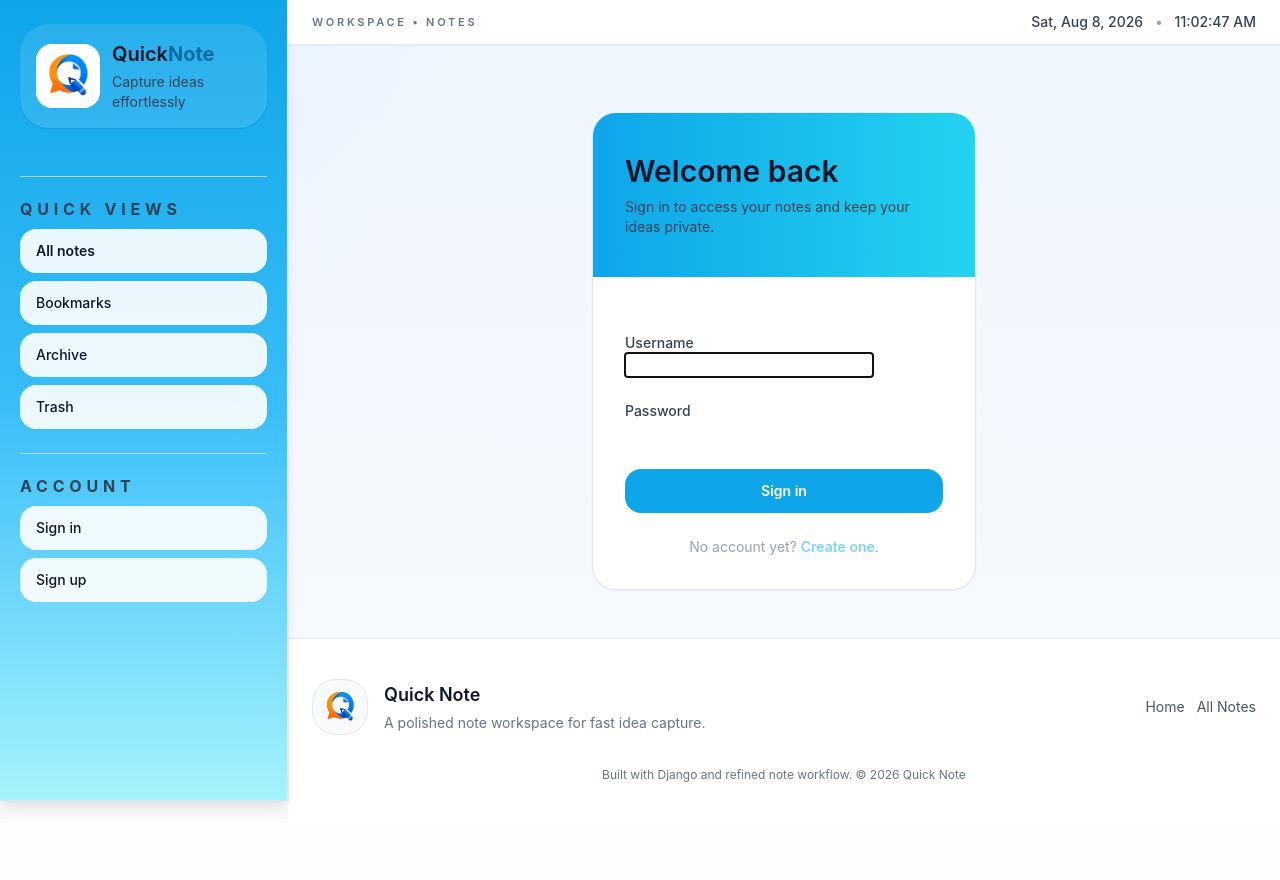
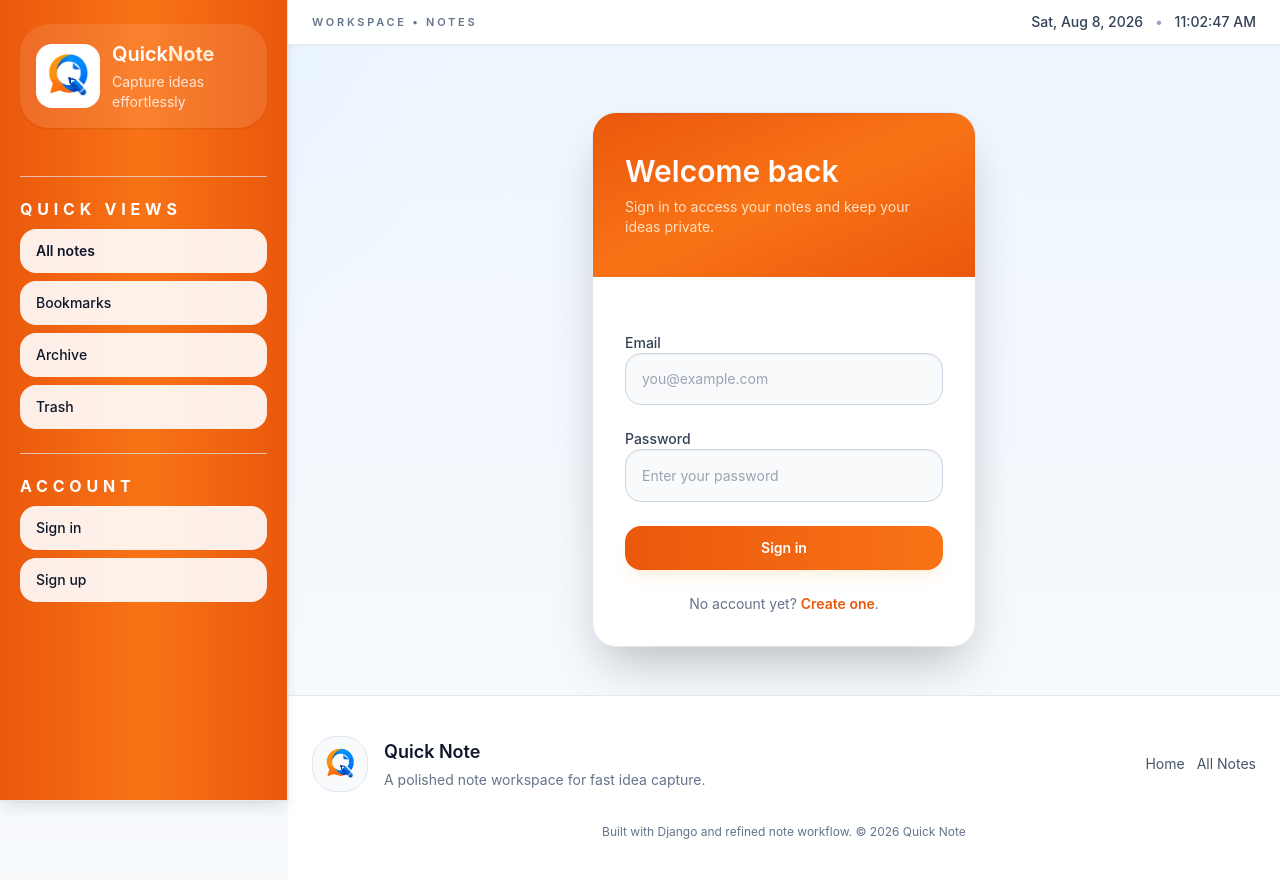
Before and after one commit to Paban-Bhandari/notes_app, a Django app: page /login/ in a window 1280 px wide. Before the commit the page ends 813 px from the top, so only its background shows below. Run offline with Django 5.2, Linux system fonts and the light colour scheme; some libraries are stand-ins or nearby versions.

Commit message:
added login and suignup feature

```diff
--- /dev/null
+++ b/note/forms.py
@@ -0,0 +1,111 @@
+from django import forms
+from django.contrib.auth import authenticate, get_user_model
+from django.contrib.auth.forms import UserCreationForm
+
+User = get_user_model()
+
+
+class CustomUserCreationForm(UserCreationForm):
+    email = forms.EmailField(
+        required=True,
+        widget=forms.EmailInput(attrs={
+            "autocomplete": "email",
+            "class": "w-full rounded-2xl border border-slate-200 bg-slate-50 px-4 py-3 text-sm text-slate-900 shadow-sm focus:border-orange-500 focus:outline-none focus:ring-2 focus:ring-orange-200",
+            "placeholder": "you@example.com",
+        }),
+        label="Email",
+    )
+
+    class Meta:
+        model = User
+        fields = ("email", "password1", "password2")
+
+    def __init__(self, *args, **kwargs):
+        super().__init__(*args, **kwargs)
+        base_attrs = {
+            "class": "w-full rounded-2xl border border-slate-200 bg-slate-50 px-4 py-3 text-sm text-slate-900 shadow-sm focus:border-orange-500 focus:outline-none focus:ring-2 focus:ring-orange-200",
+        }
+
+        self.fields["email"].widget.attrs.update({
+            **base_attrs,
+            "autocomplete": "email",
+            "placeholder": "you@example.com",
+        })
+        self.fields["password1"].widget.attrs.update({
+            **base_attrs,
+            "autocomplete": "new-password",
+            "placeholder": "Create a password",
+        })
+        self.fields["password2"].widget.attrs.update({
+            **base_attrs,
+            "autocomplete": "new-password",
+            "placeholder": "Confirm your password",
+        })
+
+    def clean_email(self):
+        email = self.cleaned_data["email"].strip().lower()
+        if User.objects.filter(email__iexact=email).exists():
+            raise forms.ValidationError("A user with this email address already exists.")
+        return email
+
+    def save(self, commit=True):
+        user = super().save(commit=False)
+        email = self.cleaned_data["email"].strip().lower()
+        user.email = email
+        user.username = email
+        if commit:
+            user.save()
+        return user
+
+
+class EmailAuthenticationForm(forms.Form):
+    email = forms.EmailField(
+        widget=forms.EmailInput(attrs={
+            "autocomplete": "email",
+            "class": "w-full rounded-2xl border border-slate-200 bg-slate-50 px-4 py-3 text-sm text-slate-900 shadow-sm focus:border-orange-500 focus:outline-none focus:ring-2 focus:ring-orange-200",
+            "placeholder": "you@example.com",
+        }),
+        label="Email",
+    )
+    password = forms.CharField(
+        strip=False,
+        widget=forms.PasswordInput(attrs={
+            "autocomplete": "current-password",
+            "class": "w-full rounded-2xl border border-slate-200 bg-slate-50 px-4 py-3 text-sm text-slate-900 shadow-sm focus:border-orange-500 focus:outline-none focus:ring-2 focus:ring-orange-200",
+            "placeholder": "Enter your password",
+        }),
+        label="Password",
+    )
+
+    error_messages = {
+        "invalid_login": "Please enter a correct email and password. Note that both fields may be case-sensitive.",
+        "inactive": "This account is inactive.",
+    }
+
+    def __init__(self, *args, **kwargs):
+        super().__init__(*args, **kwargs)
+        self.user_cache = None
+
+    def clean(self):
+        email = self.cleaned_data.get("email")
+        password = self.cleaned_data.get("password")
+
+        if email and password:
+            try:
+                user = User.objects.get(email__iexact=email)
+            except User.DoesNotExist:
+                raise forms.ValidationError(self.error_messages["invalid_login"], code="invalid_login")
+
+            self.user_cache = authenticate(username=user.username, password=password)
+            if self.user_cache is None:
+                raise forms.ValidationError(self.error_messages["invalid_login"], code="invalid_login")
+            self.confirm_login_allowed(self.user_cache)
+
+        return self.cleaned_data
+
+    def confirm_login_allowed(self, user):
+        if not user.is_active:
+            raise forms.ValidationError(self.error_messages["inactive"], code="inactive")
+
+    def get_user(self):
+        return self.user_cache
--- a/note/static/style.css
+++ b/note/static/style.css
@@ -144,11 +144,33 @@ body {
 }
 
 .note-form textarea,
-.note-form input {
+.note-form input,
+.auth-form textarea,
+.auth-form input {
     border-radius: 1rem;
 }
 
-.note-form button {
+.note-form button,
+.auth-form button {
+    border-radius: 1rem;
+}
+
+.auth-form input {
+    width: 100%;
+    border: 1px solid #cbd5e1;
+    background: #f8fafc;
+    padding: 0.95rem 1rem;
+    color: #0f172a;
+    box-shadow: inset 0 1px 2px rgba(15, 23, 42, 0.06);
+}
+
+.auth-form input:focus {
+    outline: none;
+    border-color: #f97316;
+    box-shadow: 0 0 0 3px rgba(251, 146, 60, 0.18);
+}
+
+.auth-form button {
     border-radius: 1rem;
 }
 
--- a/note/templates/login.html
+++ b/note/templates/login.html
@@ -6,22 +6,22 @@ Sign in
 
 {% block content %}
 <div class="mx-auto max-w-md px-4 py-12 sm:px-6 lg:px-8">
-    <div class="overflow-hidden rounded-3xl border border-slate-200 bg-white shadow-sm">
-        <div class="bg-gradient-to-r from-sky-500 to-cyan-400 px-8 py-10 text-slate-900">
+    <div class="overflow-hidden rounded-3xl border border-slate-200 bg-white shadow-2xl">
+        <div class="bg-gradient-to-br from-orange-600 via-orange-500 to-orange-600 px-8 py-10 text-white shadow-inner">
             <h1 class="text-3xl font-semibold">Welcome back</h1>
-            <p class="mt-2 text-sm text-slate-700">Sign in to access your notes and keep your ideas private.</p>
+            <p class="mt-2 text-sm text-orange-100/90">Sign in to access your notes and keep your ideas private.</p>
         </div>
         <div class="p-8">
-            <form method="post" class="space-y-6">
+            <form method="post" class="space-y-6 auth-form">
                 {% csrf_token %}
                 {% if form.non_field_errors %}
                     <div class="rounded-2xl border border-rose-200 bg-rose-50 px-4 py-3 text-sm text-rose-700">{{ form.non_field_errors }}</div>
                 {% endif %}
                 <div>
-                    <label class="block text-sm font-medium text-slate-700" for="id_username">Username</label>
-                    {{ form.username }}
-                    {% if form.username.errors %}
-                        <p class="mt-1 text-sm text-rose-600">{{ form.username.errors|join:", " }}</p>
+                    <label class="block text-sm font-medium text-slate-700" for="id_email">Email</label>
+                    {{ form.email }}
+                    {% if form.email.errors %}
+                        <p class="mt-1 text-sm text-rose-600">{{ form.email.errors|join:", " }}</p>
                     {% endif %}
                 </div>
                 <div>
@@ -31,9 +31,9 @@ Sign in
                         <p class="mt-1 text-sm text-rose-600">{{ form.password.errors|join:", " }}</p>
                     {% endif %}
                 </div>
-                <button type="submit" class="w-full rounded-2xl bg-sky-500 px-4 py-3 text-sm font-semibold text-white transition hover:bg-sky-600">Sign in</button>
+                <button type="submit" class="w-full rounded-2xl bg-gradient-to-r from-orange-600 to-orange-500 px-4 py-3 text-sm font-semibold text-white shadow-lg shadow-orange-200/30 transition hover:from-orange-700 hover:to-orange-600">Sign in</button>
             </form>
-            <p class="mt-6 text-center text-sm text-slate-400">No account yet? <a href="{% url 'signup' %}" class="font-semibold text-sky-300 hover:text-sky-200">Create one</a>.</p>
+            <p class="mt-6 text-center text-sm text-slate-500">No account yet? <a href="{% url 'signup' %}" class="font-semibold text-orange-600 hover:text-orange-700">Create one</a>.</p>
         </div>
     </div>
 </div>
--- a/note/templates/partials/navbar.html
+++ b/note/templates/partials/navbar.html
@@ -1,11 +1,11 @@
 {% load static %}
-<nav class="fixed inset-y-0 left-0 flex w-72 flex-col border-r border-slate-200 bg-gradient-to-b from-sky-500 via-sky-400 to-cyan-200 px-5 py-6 text-slate-900 shadow-lg ring-1 ring-slate-200 overflow-hidden" aria-label="Sidebar navigation">
+<nav class="fixed inset-y-0 left-0 flex w-72 flex-col border-r border-slate-200 bg-gradient-to-r from-orange-600 via-orange-500 to-orange-600 px-5 py-6 text-slate-900 shadow-lg ring-1 ring-slate-200 overflow-hidden" aria-label="Sidebar navigation">
     <div class="mb-6">
         <a class="flex items-center gap-3 rounded-[1.8rem] bg-white/10 p-4 shadow-sm shadow-black/10 transition hover:bg-white/15" href="/" aria-label="Go to home">
             <img src="{% static 'images/logo.png' %}" alt="Quick Note logo" class="logo-image h-16 w-16 rounded-2xl border border-white/20 bg-white p-1">
             <div class="space-y-1">
-                <p class="text-xl font-semibold text-slate-900">Quick<span class="font-bold text-sky-700">Note</span></p>
-                <p class="text-sm text-slate-700">Capture ideas effortlessly</p>
+                <p class="text-xl font-semibold text-white">Quick<span class="font-bold text-orange-100">Note</span></p>
+                <p class="text-sm text-white/80">Capture ideas effortlessly</p>
             </div>
         </a>
     </div>
@@ -13,7 +13,7 @@
     <div class="mt-6 border-t border-slate-200/70"></div>
 
     <div class="mt-5 space-y-2">
-        <h2 class="text-base font-bold uppercase tracking-[0.3em] text-slate-700">Quick views</h2>
+        <h2 class="text-base font-bold uppercase tracking-[0.3em] text-white">Quick views</h2>
         <a class="block rounded-2xl bg-white/90 px-4 py-3 text-sm font-medium text-slate-900 transition hover:bg-white {% if view_filter|default:'all' == 'all' %}bg-slate-100 font-semibold{% endif %}" href="{% url 'home' %}?view=all">All notes</a>
         <a class="block rounded-2xl bg-white/90 px-4 py-3 text-sm font-medium text-slate-900 transition hover:bg-white {% if view_filter|default:'all' == 'important' %}bg-slate-100 font-semibold{% endif %}" href="{% url 'home' %}?view=important">Bookmarks</a>
         <a class="block rounded-2xl bg-white/90 px-4 py-3 text-sm font-medium text-slate-900 transition hover:bg-white {% if view_filter|default:'all' == 'archived' %}bg-slate-100 font-semibold{% endif %}" href="{% url 'home' %}?view=archived">Archive</a>
@@ -23,7 +23,7 @@
     <div class="mt-6 border-t border-slate-200/70"></div>
 
     <div class="mt-5 space-y-2">
-        <h2 class="text-base font-bold uppercase tracking-[0.3em] text-slate-700">Account</h2>
+        <h2 class="text-base font-bold uppercase tracking-[0.3em] text-white">Account</h2>
         {% if user.is_authenticated %}
             <div class="rounded-2xl bg-slate-100/80 px-4 py-3 text-sm font-medium text-slate-900">Signed in as {{ user.username }}</div>
             <a class="block rounded-2xl bg-white/90 px-4 py-3 text-sm font-medium text-slate-900 transition hover:bg-white" href="{% url 'logout' %}">Logout</a>
--- a/note/views.py
+++ b/note/views.py
@@ -1,9 +1,9 @@
 from django.contrib.auth import authenticate, login, logout
 from django.contrib.auth.decorators import login_required
-from django.contrib.auth.forms import AuthenticationForm, UserCreationForm
 from django.shortcuts import get_object_or_404, redirect, render
 from django.http import JsonResponse
 from django.urls import reverse
+from .forms import CustomUserCreationForm, EmailAuthenticationForm
 from .models import Note
 
 
@@ -70,13 +70,13 @@ def login_view(request):
         return redirect("home")
 
     if request.method == "POST":
-        form = AuthenticationForm(request, data=request.POST)
+        form = EmailAuthenticationForm(request.POST)
         if form.is_valid():
             user = form.get_user()
             login(request, user)
             return redirect("home")
     else:
-        form = AuthenticationForm(request)
+        form = EmailAuthenticationForm()
 
     return render(request, "login.html", {"form": form})
 
@@ -86,13 +86,13 @@ def signup_view(request):
         return redirect("home")
 
     if request.method == "POST":
-        form = UserCreationForm(request.POST)
+        form = CustomUserCreationForm(request.POST)
         if form.is_valid():
             user = form.save()
             login(request, user)
             return redirect("home")
     else:
-        form = UserCreationForm()
+        form = CustomUserCreationForm()
 
     return render(request, "signup.html", {"form": form})
 
```
Also changed, not shown: note/templates/signup.html (+10 -10 lines).
